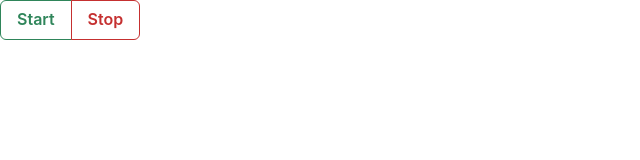
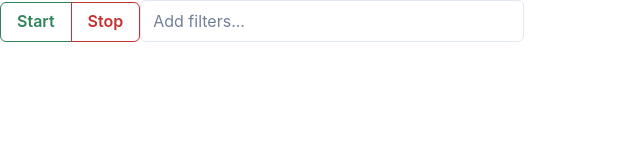
Before and after one commit to dusklight00/packet-check, a React (Vite) app in the folder view/: page / in a window 1280 px wide. Shown: the top 160 px of the page, without its empty margins (0-640 px from the left). Built offline with nearby package versions, Linux system fonts and the light colour scheme.

Commit message:
FilterInput component complete

```diff
--- a/view/src/App.jsx
+++ b/view/src/App.jsx
@@ -1,11 +1,13 @@
 import PacketContainer from "./components/PacketContainer";
 import PacketCanvas from "./components/PacketCanvas";
 import StartStopGroup from "./components/StartStopGroup";
+import FilterInput from "./components/FilterInput";
 
 function App() {
   return (
     <div style={{ height: "100vh" }}>
       <StartStopGroup />
+      <FilterInput />
     </div>
   );
 }
--- /dev/null
+++ b/view/src/components/FilterInput.jsx
@@ -0,0 +1,15 @@
+import React from "react";
+import { Input } from "@chakra-ui/react";
+
+function FilterInput() {
+  return (
+    <Input
+      placeholder="Add filters..."
+      size="md"
+      maxW="sm"
+      padding="20px 12px"
+    />
+  );
+}
+
+export default FilterInput;
```
